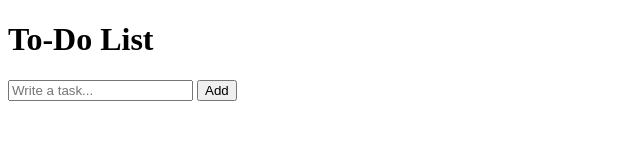
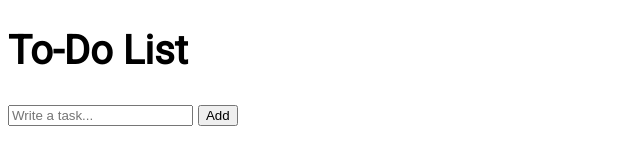
Before and after one commit to jablonskidev/todo-app, a plain HTML site: page index.html in a window 1280 px wide. Shown: the whole page, without its empty margins (0-640 px from the left). Drawn offline with Linux system fonts and the light colour scheme.

Commit message:
Added font

```diff
--- a/style.css
+++ b/style.css
@@ -1,3 +1,8 @@
+body {
+    font-family: 'Roboto';
+    font-size: 20px;
+}
+
 ul {
     list-style-type: none;
 }
```
